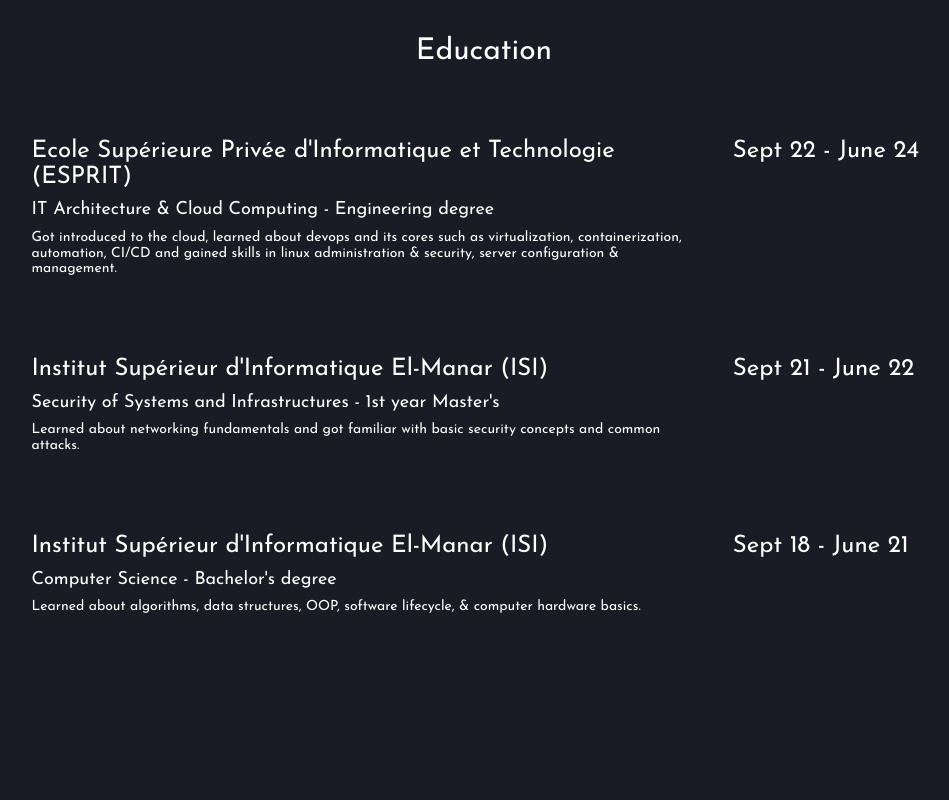
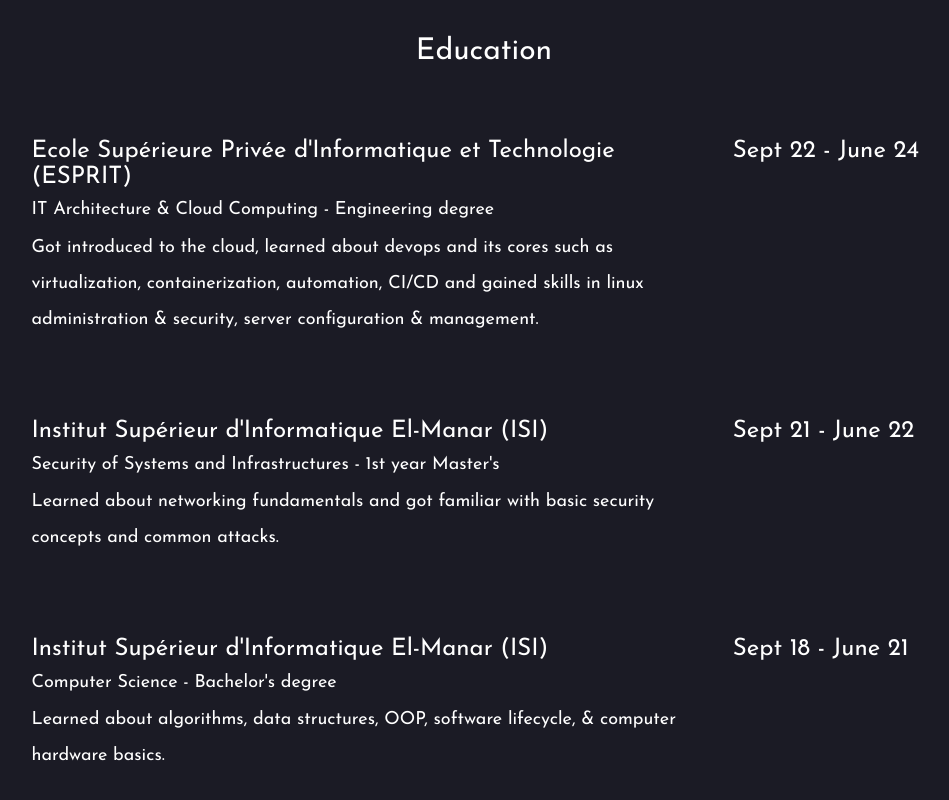
Before and after one commit to mahdiboukhadra/crc-front, a plain HTML site: page website/index.html in a window 1280 px wide. Shown: the part 1046-1846 px from the top of the page, without its empty margins (156-1105 px from the left). Before the commit the page ends 1691 px from the top, so only its background shows below. Drawn offline with nearby package versions, Linux system fonts and the light colour scheme; no server answers.

Commit message:
changed some text size and line spacing

```diff
--- a/website/index.html
+++ b/website/index.html
@@ -98,7 +98,7 @@ font-family: Josefin Sans, sans-serif">
             <div class="col-md-9">
               <h3>Ecole Supérieure Privée d'Informatique et Technologie (ESPRIT)</h3>
               <h4>IT Architecture & Cloud Computing - Engineering degree</h4>
-              <h5 class="myh5">Got introduced to the cloud, learned about devops and its cores such as virtualization, containerization, automation, CI/CD and gained skills in linux administration & security, server configuration & management.</h5>
+              <h4 class="myh5">Got introduced to the cloud, learned about devops and its cores such as virtualization, containerization, automation, CI/CD and gained skills in linux administration & security, server configuration & management.</h4>
             </div>
             <div class="col-md-3">
               <h3>Sept 22 - June 24</h3>
@@ -110,7 +110,7 @@ font-family: Josefin Sans, sans-serif">
             <div class="col-md-9">
               <h3>Institut Supérieur d'Informatique El-Manar (ISI)</h3>
               <h4>Security of Systems and Infrastructures - 1st year Master's</h4>
-              <h5 class="myh5">Learned about networking fundamentals and got familiar with basic security concepts and common attacks.</h5>
+              <h4 class="myh5">Learned about networking fundamentals and got familiar with basic security concepts and common attacks.</h4>
             </div>
             <div class="col-md-3">
               <h3>Sept 21 - June 22</h3>
@@ -120,7 +120,7 @@ font-family: Josefin Sans, sans-serif">
             <div class="col-md-9">
               <h3>Institut Supérieur d'Informatique El-Manar (ISI)</h3>
               <h4>Computer Science - Bachelor's degree</h4>
-              <h5>Learned about algorithms, data structures, OOP, software lifecycle, & computer hardware basics.</h5>
+              <h4 class="myh5">Learned about algorithms, data structures, OOP, software lifecycle, & computer hardware basics.</h4>
             </div>
             <div class="col-md-3">
               <h3>Sept 18 - June 21</h3>
--- a/website/style.css
+++ b/website/style.css
@@ -50,3 +50,7 @@ body {
 .skills{
   padding: 30px;
 }
+
+.myh5 {
+  line-height: 2;
+}
```
